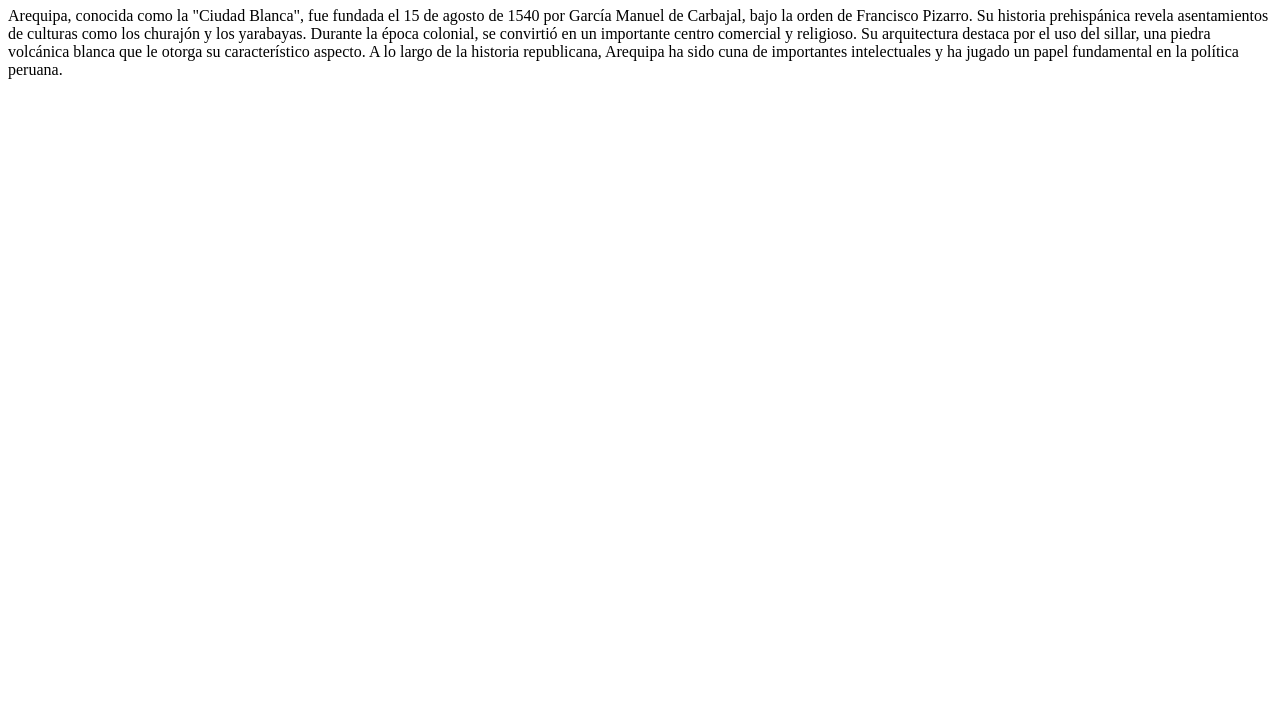
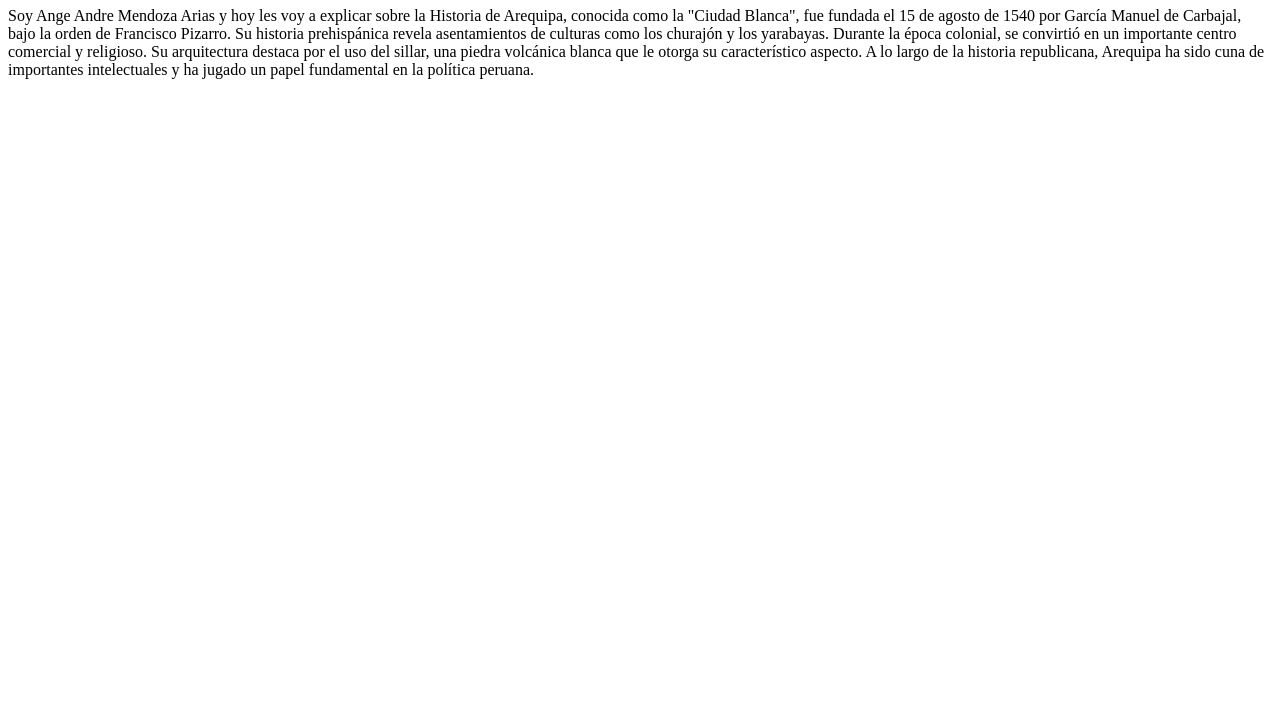
Before and after one commit to Mendoza-jpg/angelmendozaarias, a plain HTML site: page index.html in a window 1280 px wide. Shown: the part 73-800 px from the top of the page. Drawn offline with Linux system fonts and the light colour scheme.

Commit message:
Update index.html

```diff
--- a/index.html
+++ b/index.html
@@ -11,7 +11,7 @@
 <body>
     <h1>Historia de Arequipa</h1>
     <p>
-        Arequipa, conocida como la "Ciudad Blanca", fue fundada el 15 de agosto de 1540 por García Manuel de Carbajal, bajo la orden de Francisco Pizarro.
+        Soy Ange Andre Mendoza Arias y hoy les voy a explicar sobre la Historia de Arequipa, conocida como la "Ciudad Blanca", fue fundada el 15 de agosto de 1540 por García Manuel de Carbajal, bajo la orden de Francisco Pizarro.
         Su historia prehispánica revela asentamientos de culturas como los churajón y los yarabayas.
         Durante la época colonial, se convirtió en un importante centro comercial y religioso.
         Su arquitectura destaca por el uso del sillar, una piedra volcánica blanca que le otorga su característico aspecto.
```
